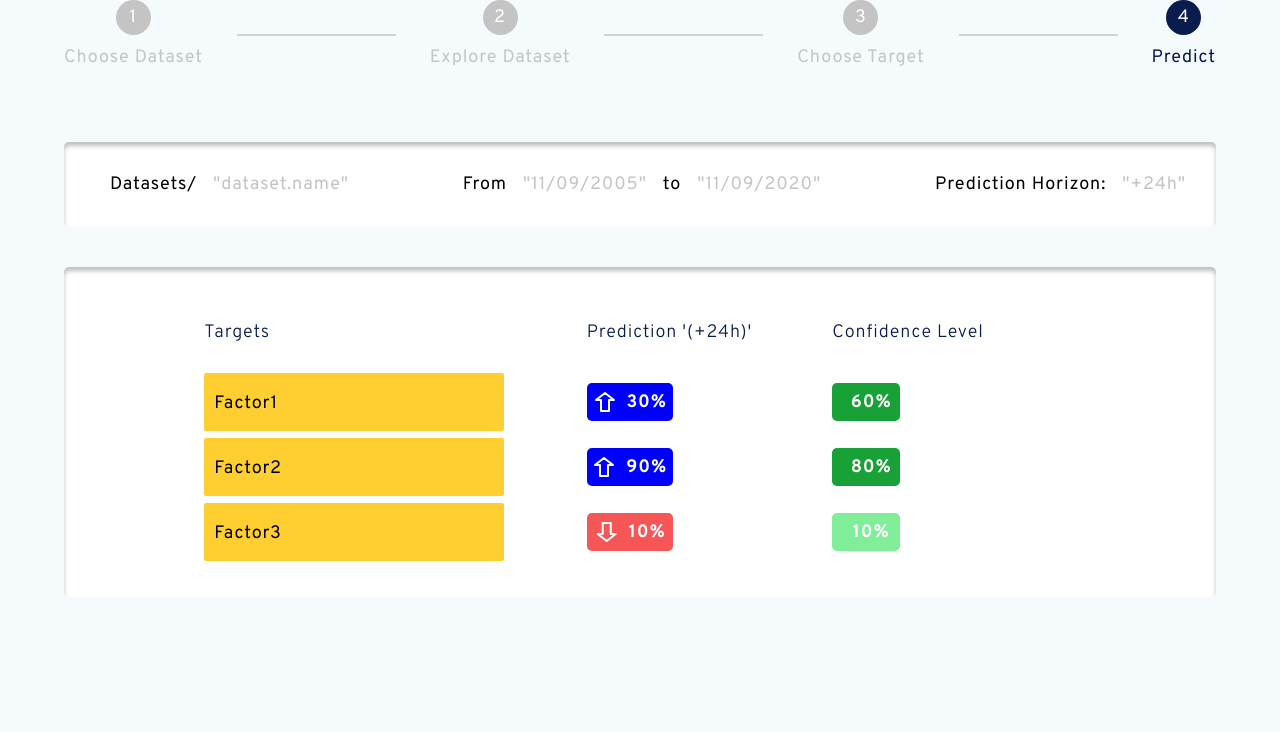
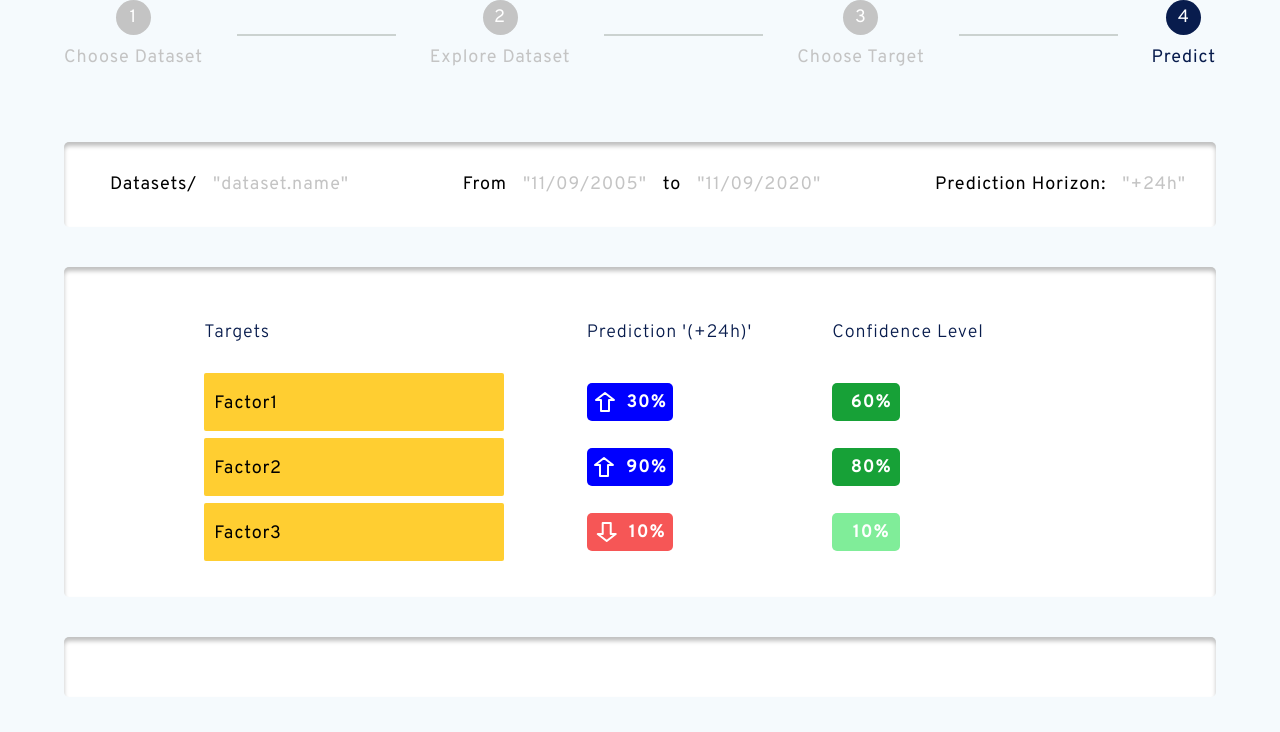
Before and after one commit to salim499/mvp2_version2, a React (Create React App) app: page /predict in a window 1280 px wide. Shown: the top 732 px of the page. Built offline with nearby package versions, Linux system fonts and the light colour scheme; what @amcharts/amcharts4 would draw is missing.

Commit message:
performance attribution section wip

```diff
--- a/src/features/Predict.js
+++ b/src/features/Predict.js
@@ -33,7 +33,7 @@ const Predict = () => {
                         <span>Prediction Horizon:</span><span style={{color:'#c4c4c4'}}>"+24h"</span>
                     </div>
                     </div>
-                    <div className="edit-model-container" className="predict-table-container">
+                    <div className="predict-table-container">
                         <table>
                               <tr>
                                 <th>Targets</th>
@@ -87,6 +87,7 @@ const Predict = () => {
                         </table>
                     </div>
                 </div>
+                <div className="edit-model-container"></div>
             </div>
         </>
     )
```
